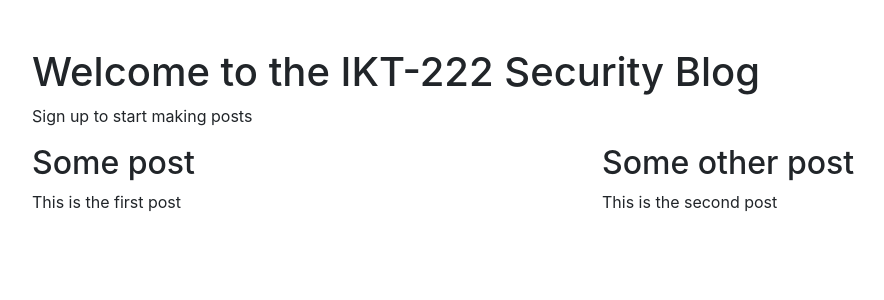
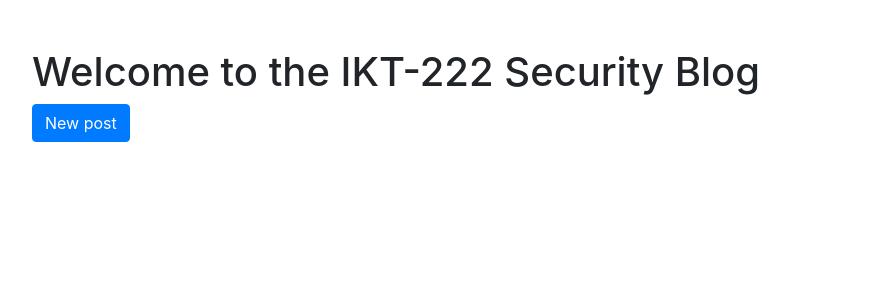
Before and after one commit to espen080/ikt222, a Flask app: page / in a window 1280 px wide. Shown: the part 56-356 px from the top of the page, without its empty margins (53-937 px from the left). Run offline with Flask 3, Linux system fonts and the light colour scheme; some libraries are stand-ins or nearby versions.

Commit message:
Added store and display post

```diff
--- a/src/main.py
+++ b/src/main.py
@@ -1,10 +1,10 @@
 from flask import Flask, render_template, request
-from models import BaseModel
+import models
 from db import DataBase
 
 
 app = Flask(__name__)
-db = DataBase(database_url="sqlite:///mydatabase.db", base_model=BaseModel)
+db = DataBase(database_url="sqlite:///mydatabase.db", base_model=models.BaseModel)
 db.delete_all_in_all_tables()
 
 
@@ -16,8 +16,12 @@ def index():
 def post():
     if request.method == "POST":
         # Create a new post
-        print(request.form)
-        return render_template("index.html")
+        post = models.Post(
+            title=request.form["title"],
+            content=request.form["content"]
+        )
+        db.create(post);
+        return render_template("index.html", posts = [post for post in db.query(models.Post).all()])
     return render_template("post.html")
 
 @app.route("/about")
--- a/src/templates/index.html
+++ b/src/templates/index.html
@@ -2,16 +2,10 @@
 
 {% block content %}
     <h1>Welcome to the IKT-222 Security Blog</h1>
-    <p>Sign up to start making posts</p>
+    <a class="btn btn-primary" href="{{ url_for('post') }}">New post</a>
 
-    <div class="row">
-        <div class="col-md-6">
-            <h2>Some post</h2>
-            <p>This is the first post</p>
-        </div>
-        <div class="col-md-6">
-            <h2>Some other post</h2>
-            <p>This is the second post</p>
-        </div>
-    </div>
+    {% for post in posts %}
+        <h2>{{post.title}}</h2>
+        <p>{{post.content}}</p>
+    {% endfor %}
 {% endblock %}
```
